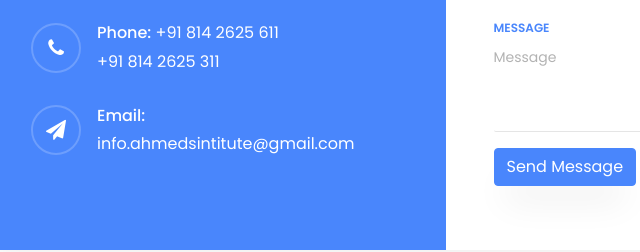
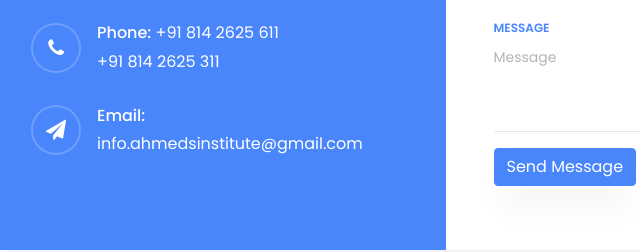
Before and after one commit to Ahmeds-Institute-Of-Excellence/AIE_website, a plain HTML site: page contact.html in a window 1280 px wide. Shown: the part 984-1236 px from the top of the page, 102-742 px from the left. Drawn offline with Linux system fonts and the light colour scheme; some packages are replaced by stand-ins of ours; no server answers.

Commit message:
Email-updated contact.html

```diff
--- a/contact.html
+++ b/contact.html
@@ -216,7 +216,7 @@
 											<span class="fa fa-paper-plane"></span>
 										</div>
 										<div class="text pl-3">
-											<p><span>Email:</span> <a href="mailto:info.ahmedsintitute@gmail.com">info.ahmedsintitute@gmail.com</a></p>
+											<p><span>Email:</span> <a href="mailto:info.ahmedsinstitute@gmail.com">info.ahmedsinstitute@gmail.com</a></p>
 										</div>
 									</div>
 								</div>
```
